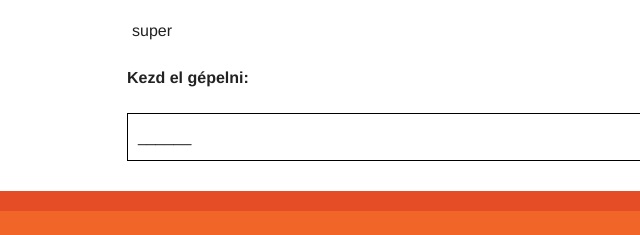
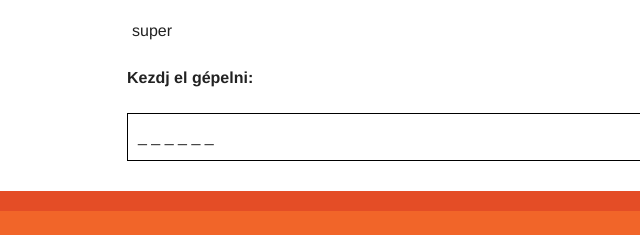
Before and after one commit to mnyeste/wordedu, a plain HTML site: page public_html/index.html in a window 1280 px wide. Shown: the part 217-452 px from the top of the page, 0-640 px from the left. Drawn offline with nearby package versions, Linux system fonts and the light colour scheme.

Commit message:
space added between displayed characters; bugfix: the test did not use the correct translated word before for comparism with guesses

```diff
--- a/public_html/index.html
+++ b/public_html/index.html
@@ -39,7 +39,7 @@
                             <div id="originalwordpanel">
                                 <span id="originalword">&nbsp;</span>
                             </div>
-                            <h4>Kezd el gépelni:</h4>
+                            <h4>Kezdj el gépelni:</h4>
                             <div id="translatedwordpanel">
                                 <span id="translatedword"></span>
                             </div>
--- a/public_html/js/game.js
+++ b/public_html/js/game.js
@@ -41,6 +41,9 @@ game = {
             else {
                 result += "_";
             }
+            if (i < translatedLength - 1) {
+                result += " ";
+            }
         }
         return result;
     }
```
Also changed, not shown: test/gametest.js (+3 -2 lines).
